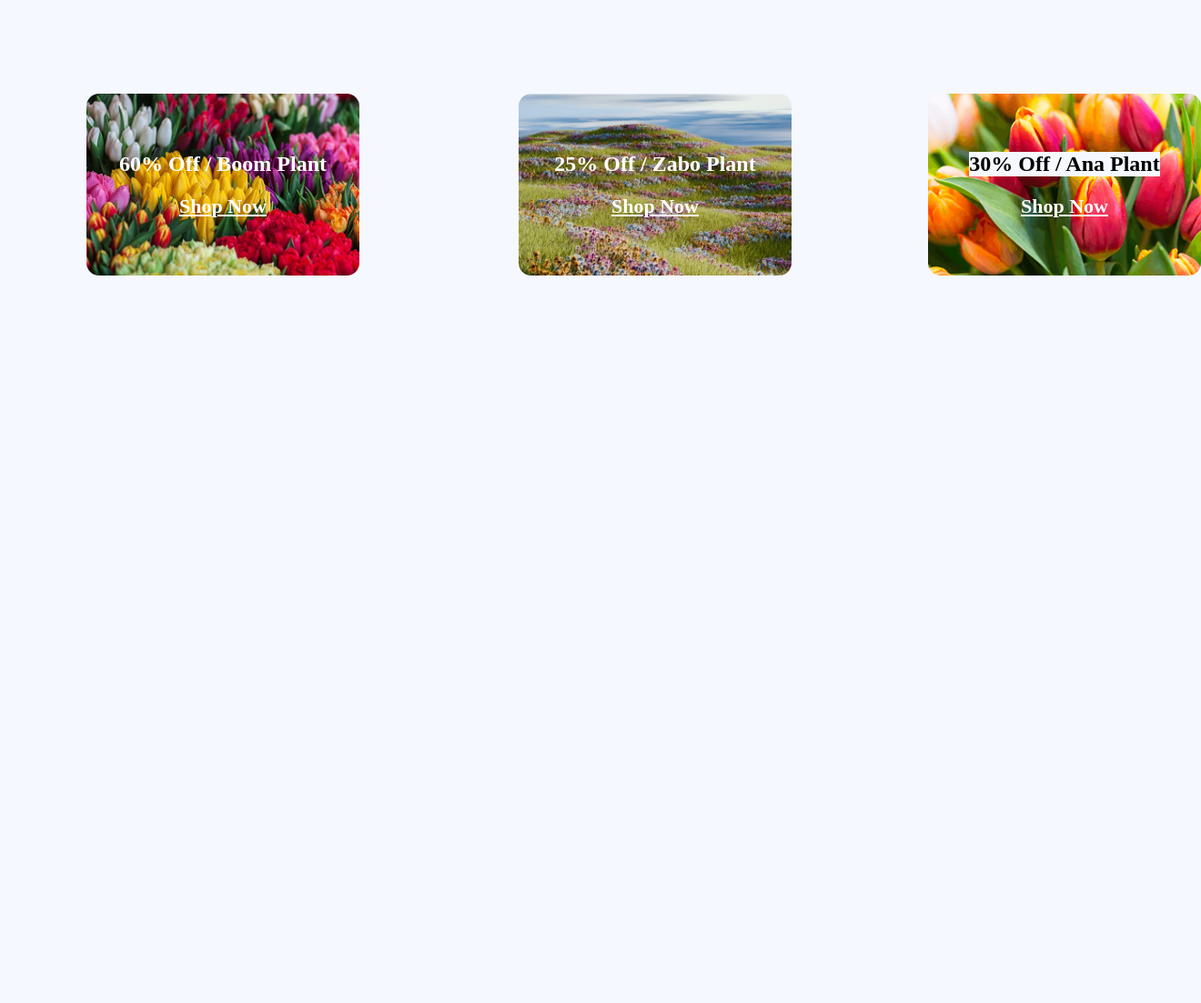
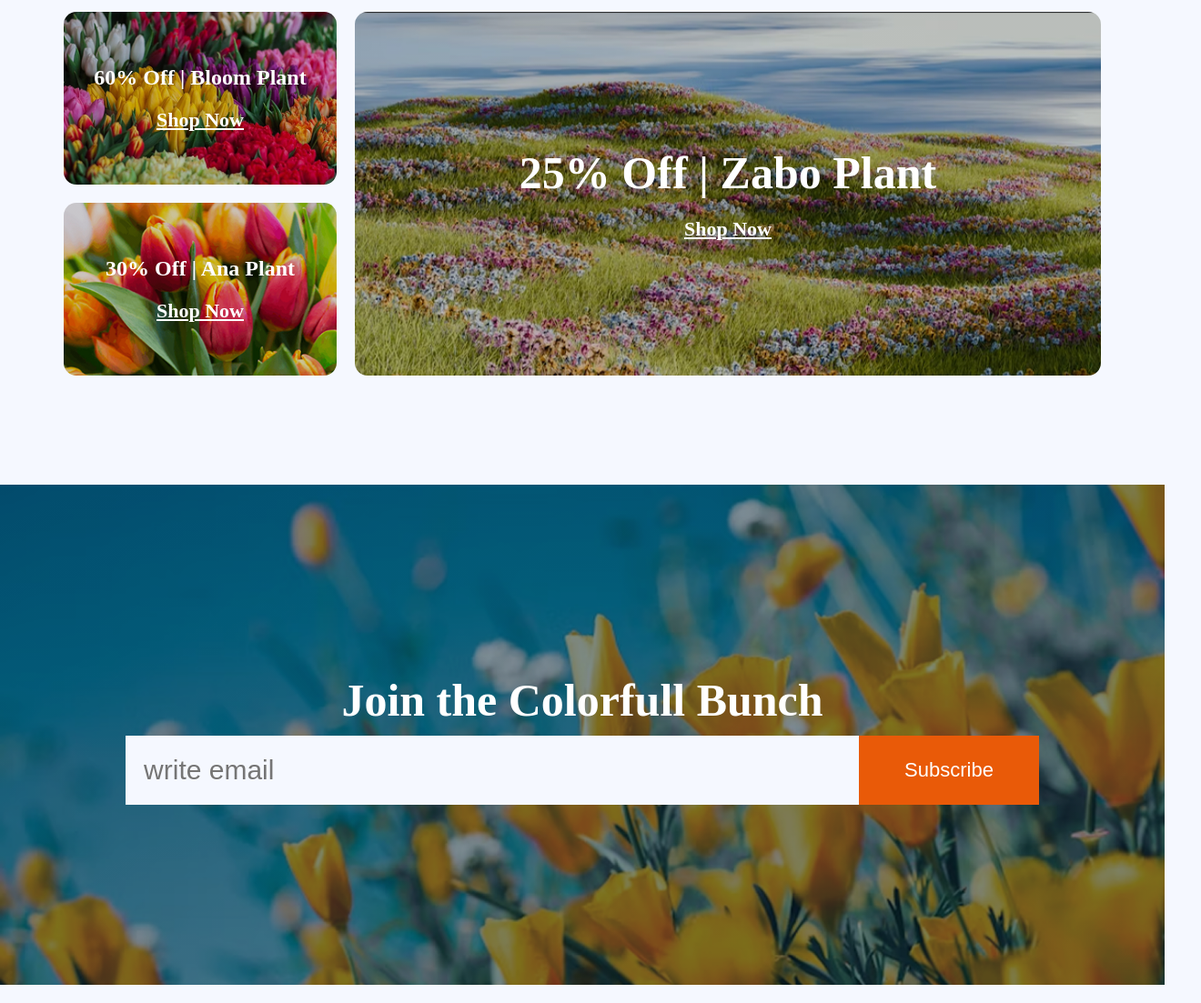
Before and after one commit to md-shajib-hossain/Assignment-02, a plain HTML site: page index.html in a window 1280 px wide. Shown: the part 2816-3919 px from the top of the page at 91% size, 1320 px wide, since content can reach past the window. Before the commit the page ends 3149 px from the top, so only its background shows below. Drawn offline with Linux system fonts and the light colour scheme.

Commit message:
semi footer added

```diff
--- a/index.html
+++ b/index.html
@@ -182,17 +182,32 @@
       <!-- 3pictures layout design -->
 
       <section class="all-picture-grid">
-        <div class="first-grid-item">
-          <h1 class="off">60% Off / Boom Plant</h1>
-          <a class="ahref" href="">Shop Now</a>
+        <div class="left-grid">
+          <div class="first-grid-item">
+            <h1 class="off">60% Off | Bloom Plant</h1>
+            <a class="ahref" href="">Shop Now</a>
+          </div>
+          <div class="third-grid-item">
+            <h1 class="off2">30% Off | Ana Plant</h1>
+            <a class="ahref" href="">Shop Now</a>
+          </div>
         </div>
-        <div class="second-grid-item">
-          <h1 class="off">25% Off / Zabo Plant</h1>
-          <a class="ahref" href="">Shop Now</a>
+        <div class="grid-right">
+          <div class="second-grid-item">
+            <h1 class="off">25% Off | Zabo Plant</h1>
+            <a class="ahref" href="">Shop Now</a>
+          </div>
         </div>
-        <div class="third-grid-item">
-          <h1 class="off2">30% Off / Ana Plant</h1>
-          <a class="ahref" href="">Shop Now</a>
+      </section>
+
+      <!-- semi footer -->
+      <section class="semi-footer">
+        <div class="semi-footer-container">
+          <h1>Join the Colorfull Bunch</h1>
+          <div class="input-sec">
+            <input type="email" name="" id="" placeholder="write email" />
+            <button class="btn-second">Subscribe</button>
+          </div>
         </div>
       </section>
     </main>
--- a/style.css
+++ b/style.css
@@ -151,7 +151,7 @@
 .latest-deals p {
   font-size: 1.5rem;
   max-width: 890px;
-  margin-bottom: 200px;
+  margin-bottom: 100px;
 }
 .latest {
   color: #c74d06;
@@ -160,17 +160,17 @@
 /* 3 picture grid starts */
 
 .first-grid-item {
-  /* background: url("./assets/deal-bloom.png") no-repeat left top,
-    linear-gradient(#e1dfe1, #000000); */
   background-size: cover;
-  background-image: url(./assets/deal-bloom.png);
+  background-image: linear-gradient(rgba(0, 0, 0, 0.2), rgba(0, 0, 0, 0.2)),
+    url(./assets/deal-bloom.png);
   background-repeat: no-repeat;
   width: 300px;
-  height: 200px;
+  height: 190px;
   display: grid;
   place-content: center;
   border-radius: 14px;
   border: none;
+  /* margin-bottom: 10px; */
 }
 .first-grid-item h1,
 a {
@@ -189,10 +189,12 @@ a {
 
 .second-grid-item {
   background-size: cover;
-  background-image: url(./assets/deal-zabo.png);
+  background-image: linear-gradient(rgba(0, 0, 0, 0.2), rgba(0, 0, 0, 0.2)),
+    url(./assets/deal-zabo.png);
   background-repeat: no-repeat;
-  width: 300px;
-  height: 200px;
+  background-color: #000000c3;
+  width: 100%;
+  height: 400px;
   display: grid;
   place-content: center;
   border-radius: 14px;
@@ -201,27 +203,95 @@ a {
 .second-grid-item h1,
 a {
   color: White;
+  font-size: 50px;
   background-color: transparent;
 }
 
 /* 3rdpic */
 .third-grid-item {
   background-size: cover;
-  background-image: url(./assets/deal-ana.png);
+  background-image: linear-gradient(rgba(0, 0, 0, 0.2), rgba(0, 0, 0, 0.2)),
+    url(./assets/deal-ana.png);
   background-repeat: no-repeat;
   width: 300px;
-  height: 200px;
+  height: 190px;
   display: grid;
   place-content: center;
   border-radius: 14px;
   border: none;
 }
+.third-grid-item h1,
+a {
+  background-color: transparent;
+  color: white;
+}
+.left-grid {
+  display: flex;
+  flex-direction: column;
+}
+.all-picture-grid {
+  display: flex;
+  max-height: 450px;
+  max-width: 1140px;
+  gap: 20px;
+  margin-bottom: 100px;
+}
+.grid-right {
+  flex: 1;
+}
 
-.all-picture-grid {
-  max-width: 1140px;
-  display: grid;
-  grid-template-columns: 350px 600px auto 300px;
-  /* grid-template-columns: 300px 900px 300px; */
+/* semi footer start */
+.semi-footer {
+  margin: 0;
+}
+.semi-footer-container {
+  display: flex;
+  justify-content: center;
+  flex-direction: column;
+  text-align: center;
+  align-items: center;
+  background-image: linear-gradient(rgba(0, 0, 0, 0.2), rgba(0, 0, 0, 0.2)),
+    url(./assets/news-letter-bg.png);
+  /* max-width: 1600px; */
+  height: 550px;
+  margin: 0px;
+  background-size: cover;
+  background-repeat: no-repeat;
+}
+.semi-footer-container h1 {
+  font-size: 3.125rem;
+  font-weight: 700;
+  color: white;
+  background-color: transparent;
+}
+.semi-footer-container input {
+  display: block;
+  padding: 10px 400px 10px 20px;
+  background-color: transparent;
+  margin: 0px;
+  border: none;
+  font-size: 30px;
+}
+.btn-second {
+  margin: 0px;
+  border: none;
+  padding: 25px 50px;
+  background-color: #e95a08;
+  color: white;
+  font-size: 22px;
+}
+.btn-second:hover {
+  background-color: white;
+
+  border: 1px solid #e95a08;
+  cursor: pointer;
+  color: black;
+  transition: 0.4s;
+}
+
+.input-sec {
+  display: flex;
+  margin: 0px;
 }
 /* mobile responsive */
 /* mobile responsive */
```
